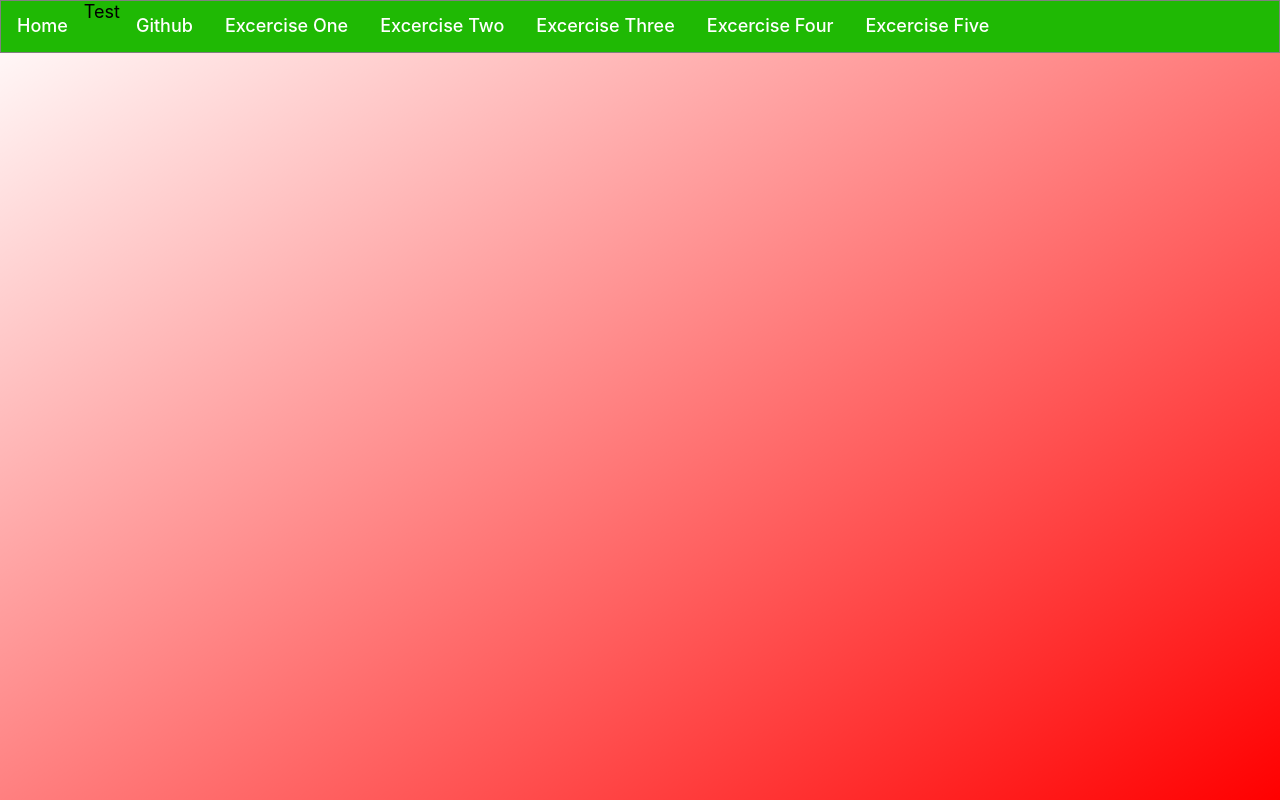
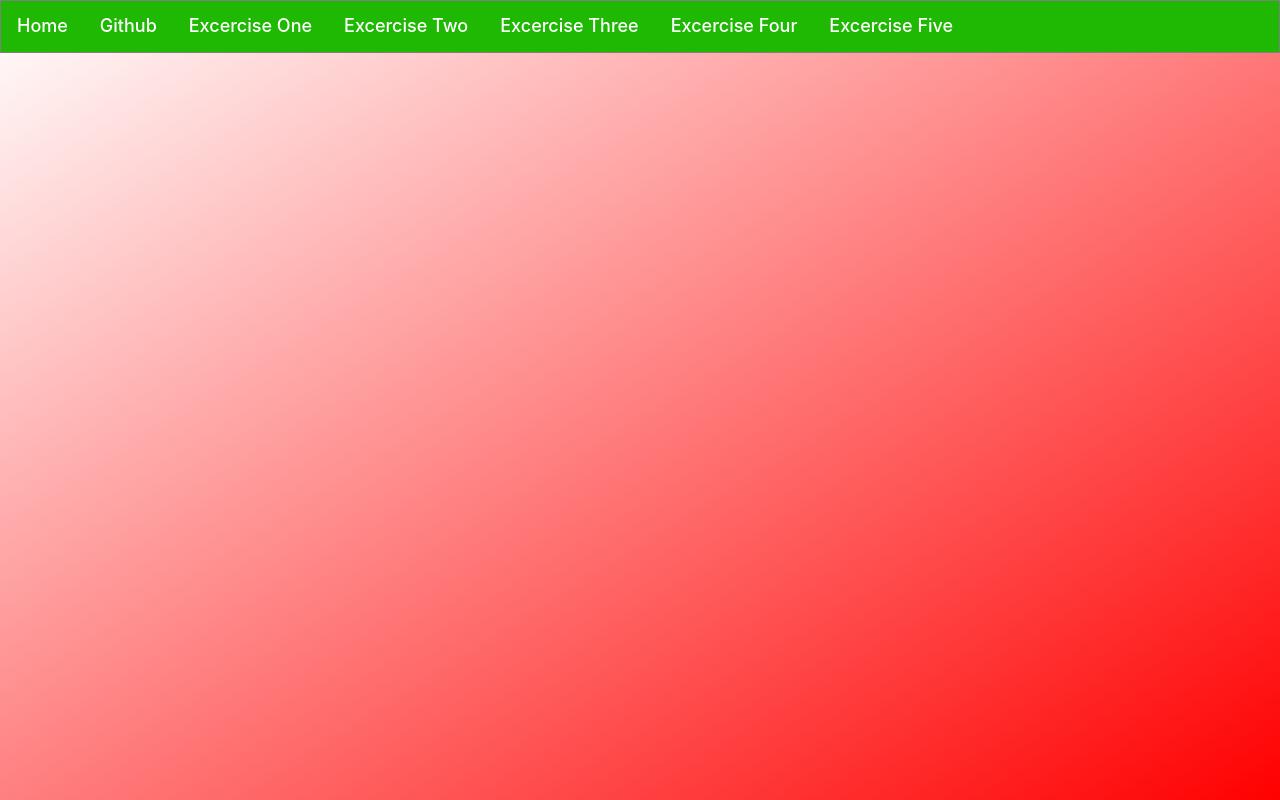
Before and after one commit to prakashkumar264/playground, a React (Create React App) app: page / in a window 1280 px wide. Built offline with nearby package versions, Linux system fonts and the light colour scheme.

Commit message:
bug fix new link

```diff
--- a/src/App.js
+++ b/src/App.js
@@ -23,7 +23,6 @@ function App() {
         <div className="navbar">
           <ul>
           <li><Link to="/">Home</Link></li>
-          <li>Test</li>
            <li><Link to={{ pathname: "https://github.com/prakashkumar264/playground" }} target="_blank" >Github</Link></li>
            <li><Link to="/Exerciseone">Excercise One</Link></li>
            <li><Link to="/Exercisetwo">Excercise Two</Link></li>
```
